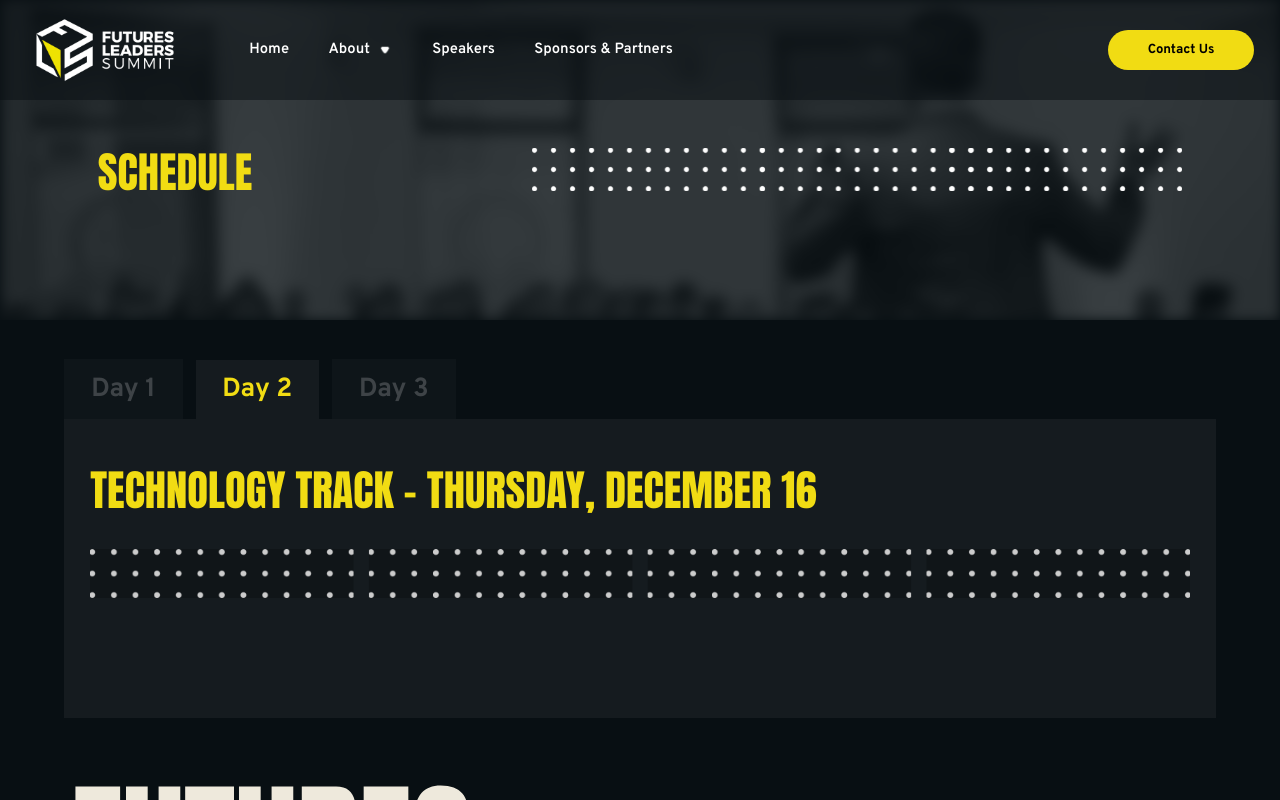
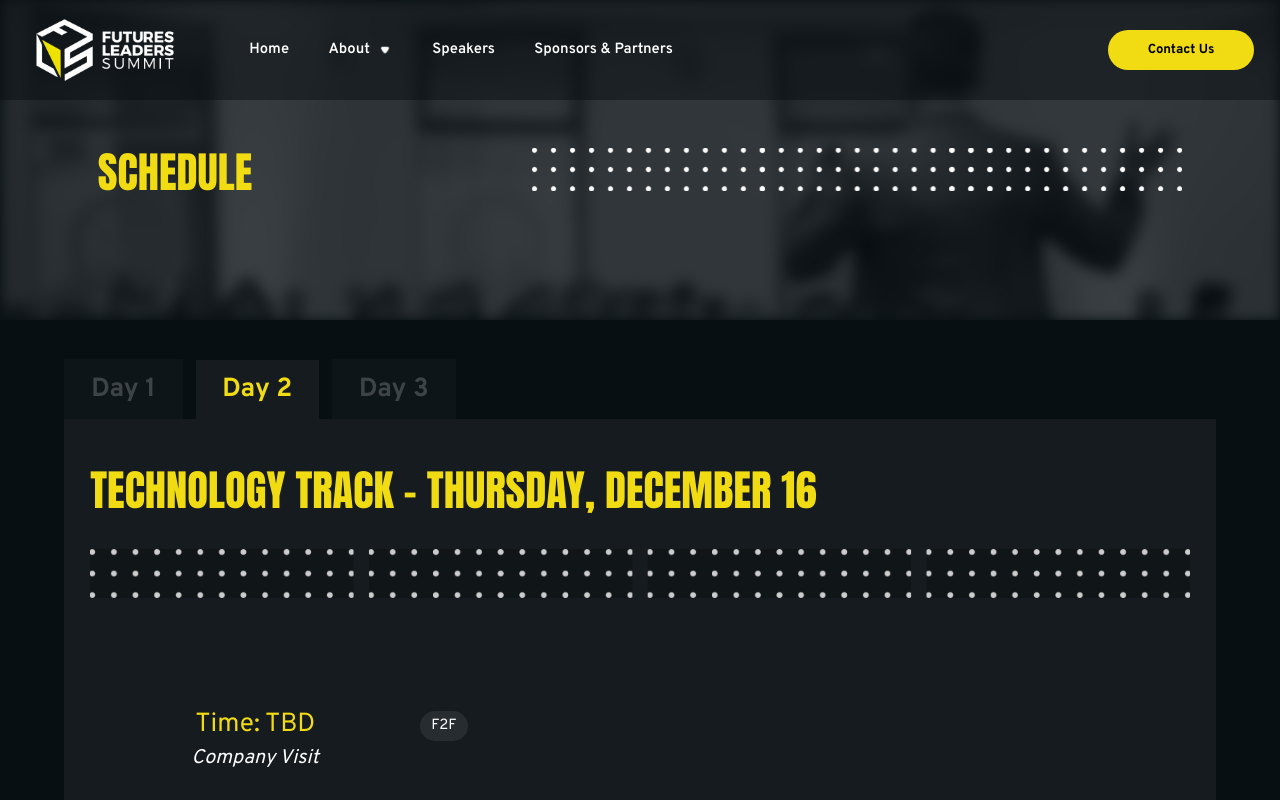
Before and after one commit to anja-sunjic/FLS, a Next.js app: page /schedule in a window 1280 px wide. Both pictures are taken after a click on the tab "Day 2". Shown: the top 800 px of the page. Built offline with nearby package versions, Linux system fonts and the light colour scheme.

Commit message:
Add files via upload

```diff
--- a/components/Program/ProgramTabs.js
+++ b/components/Program/ProgramTabs.js
@@ -1,4 +1,4 @@
-import { wed } from "../../data/program";
+import { wed, thu, fri } from "../../data/program";
 import { Tab, Tabs, TabList, TabPanel } from "react-tabs";
 import "react-tabs/style/react-tabs.css";
 
@@ -71,7 +71,7 @@ export default function ProgramTabs() {
                   className="is-hidden-touch"
                 />
               </div>
-              {/* {createProgram(thu)} */}
+              {createProgram(thu)}
             </TabPanel>
             <TabPanel>
               <div className="head">
@@ -82,6 +82,7 @@ export default function ProgramTabs() {
                   className="is-hidden-touch"
                 />
               </div>
+              {createProgram(fri)}
             </TabPanel>
           </Tabs>
         </div>
```
